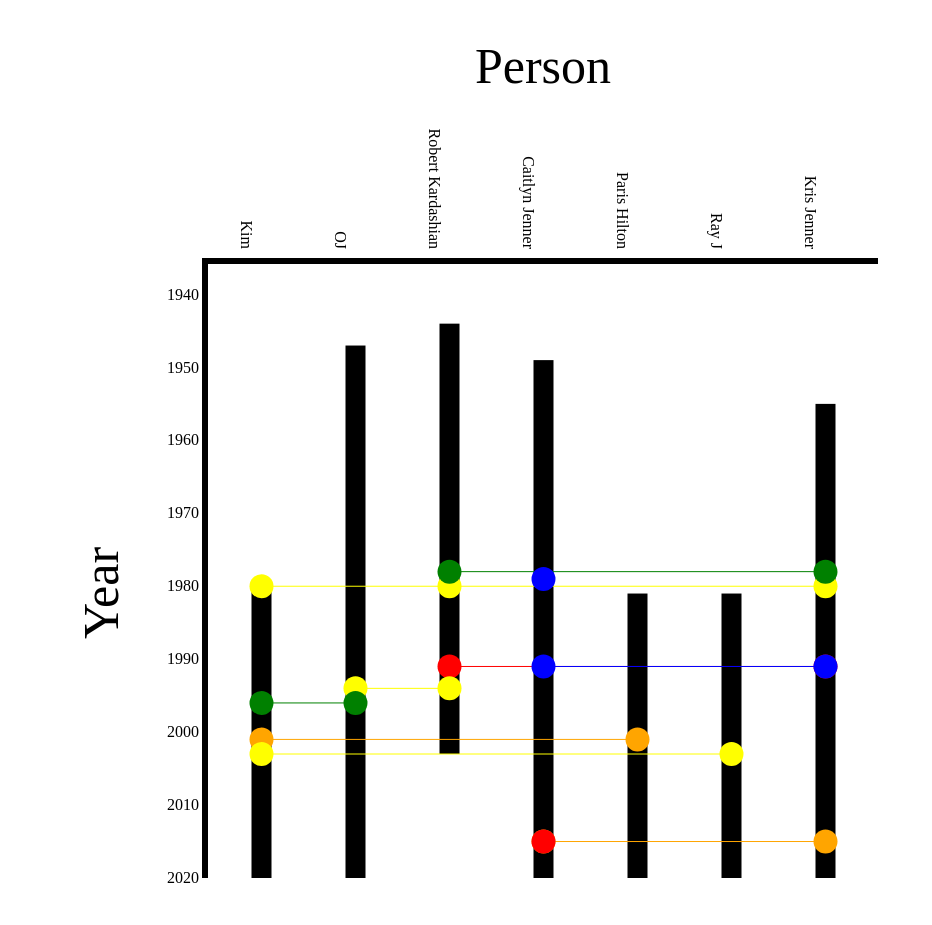
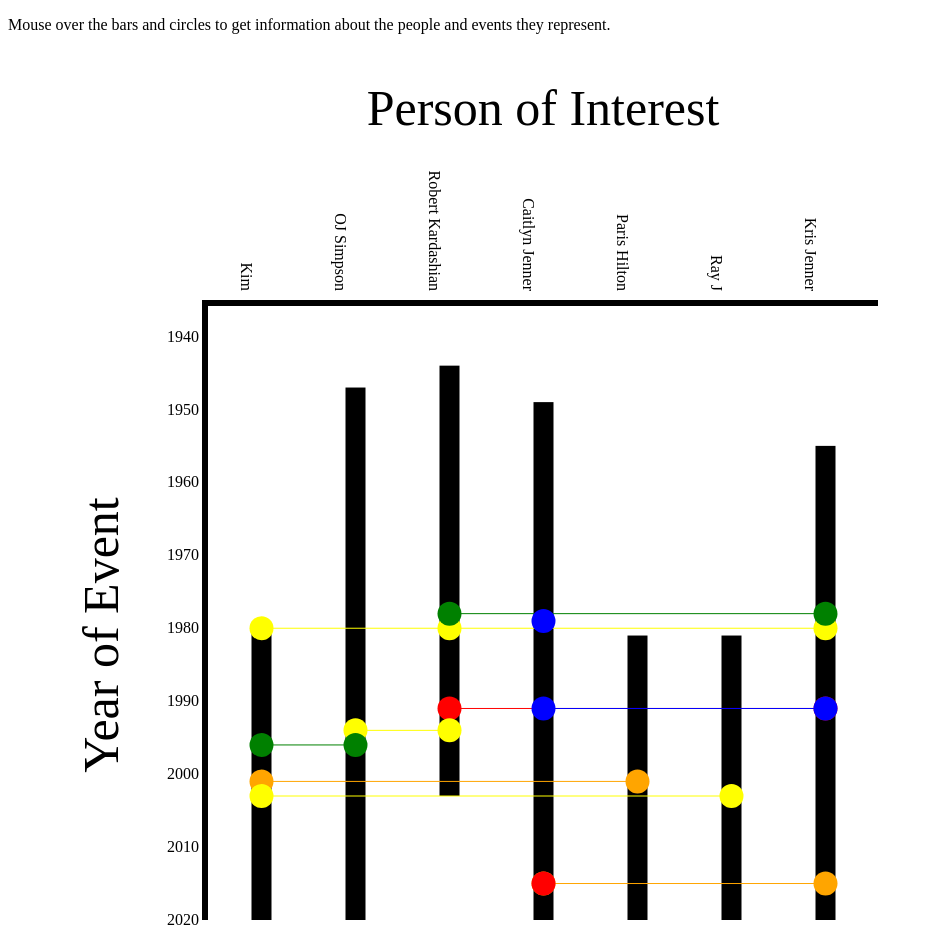
Before and after one commit to yabberyabber/wky-is-kim-k-famous, a website with bundled scripts: page index.html in a window 1280 px wide. Shown: the whole page, without its empty margins (0-932 px from the left). Built offline with nearby package versions, Linux system fonts and the light colour scheme.

Commit message:
Added some more explanations

```diff
--- a/index.html
+++ b/index.html
@@ -16,5 +16,6 @@
         <script src="js/dataset.js"></script>
         <script src="js/scripts.js"></script>
         <script src="js/util.js"></script>
+        <p>Mouse over the bars and circles to get information about the people and events they represent.</p>
     </body>
 </html>
--- a/js/dataset.js
+++ b/js/dataset.js
@@ -6,7 +6,7 @@
             'summary': "Kim Kardashian is famous for some reason... I'm not really sure why"
         },
         {
-            'name': 'OJ',
+            'name': 'OJ Simpson',
             'born': 1947,
             "summary": "I think OJ played football in the 90's then killed his wife?"
         },
@@ -67,12 +67,12 @@
         },
         {
             'date': 1994,
-            'parties': [ 'Robert Kardashian', 'OJ' ],
+            'parties': [ 'Robert Kardashian', 'OJ Simpson' ],
             'name': 'Robert Kardashian represents OJ Simpson in OJs murder case'
         },
         {
             'date': 1996,
-            'parties': [ 'OJ', 'Kim' ],
+            'parties': [ 'OJ Simpson', 'Kim' ],
             'name': 'OJ Stays in Kim\'s room to avoid the media during his trial'
         },
         {
--- a/js/scripts.js
+++ b/js/scripts.js
@@ -41,7 +41,7 @@
         .attr( 'text-anchor', 'middle' )
         .attr( 'class', 'personLabel' )
         .attr( 'transform', 'rotate(-90)' )
-        .text( 'Year' );
+        .text( 'Year of Event' );
 
     chart.append( 'text' )
         .attr( 'x', width / 2 )
@@ -49,7 +49,7 @@
         .attr( 'font-size', '50px' )
         .attr( 'text-anchor', 'middle' )
         .attr( 'class', 'xAxisLabel' )
-        .text( 'Person' );
+        .text( 'Person of Interest' );
 
     chart.append( "g" )
         .attr( 'class', 'time axis' )
```
Also changed, not shown: README.md (added).
